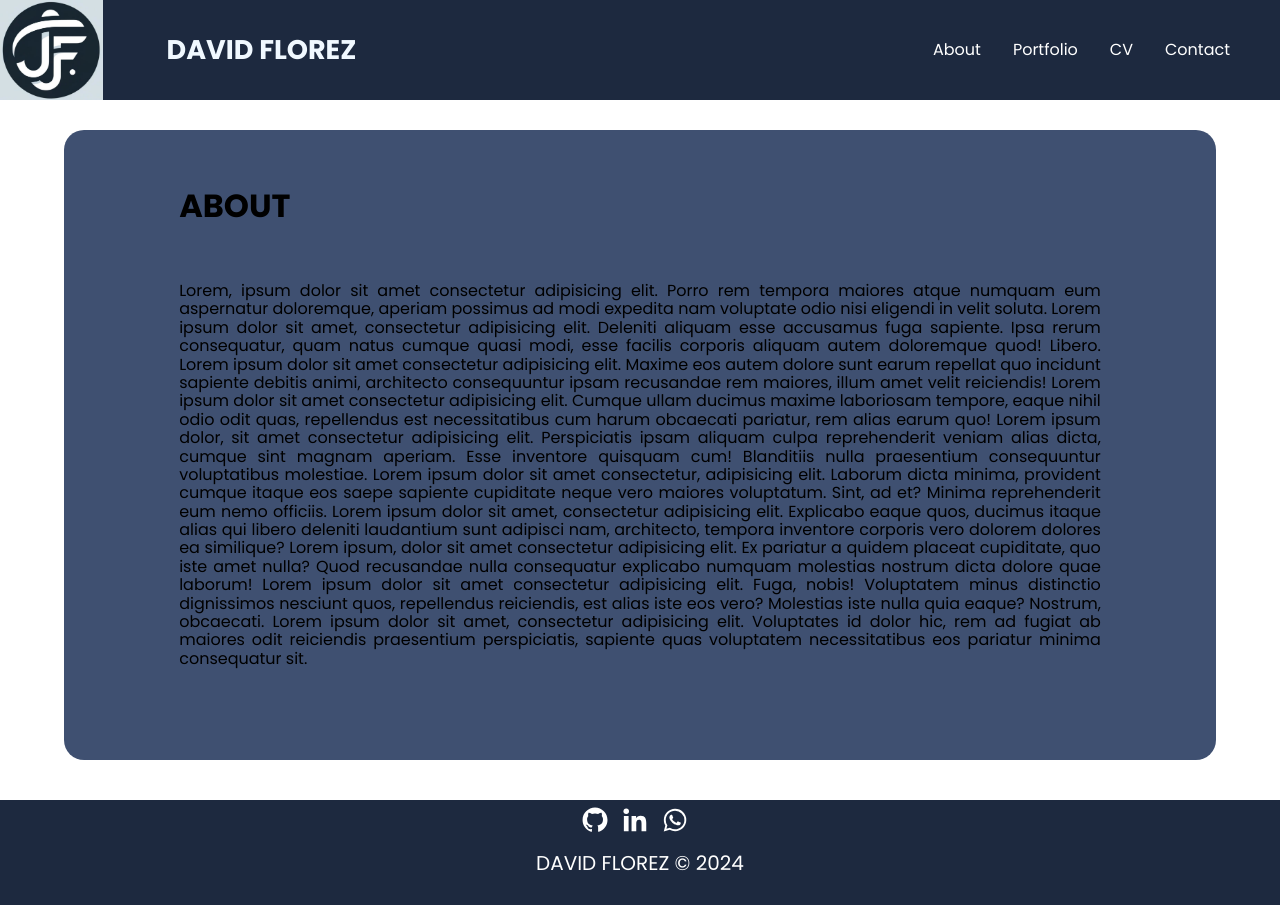
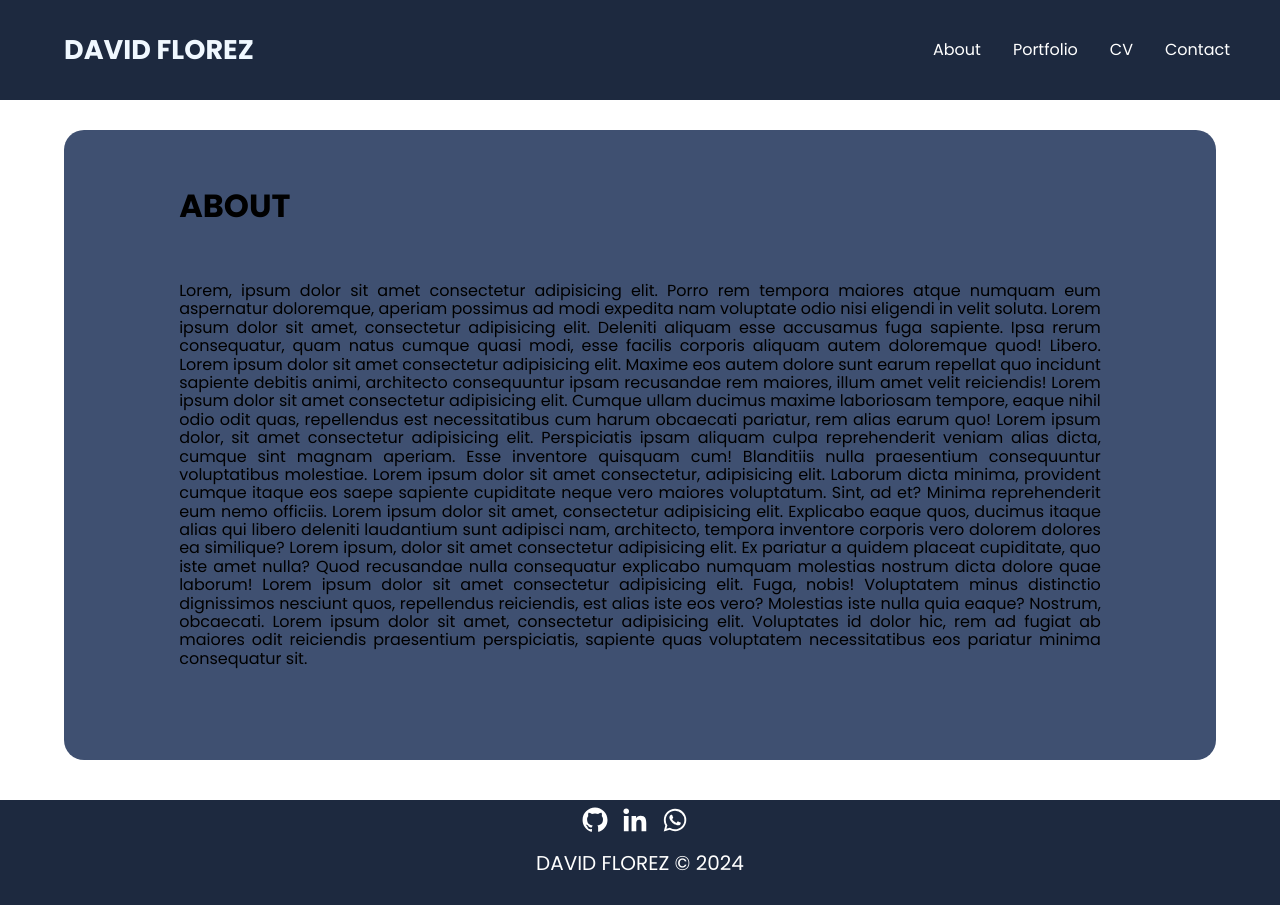
Before and after one commit to brayanflorez/Lampage.github.io, a plain HTML site: page index.html in a window 1280 px wide. Drawn offline with Linux system fonts and the light colour scheme.

Commit message:
index.html

```diff
--- a/index.html
+++ b/index.html
@@ -17,7 +17,7 @@
     <header class="hero">
         <nav class="nav container">
             <div >
-                <img src="./img/JF.jpg" alt="" class="nav_img">
+
             </div>
             <div class="nav_logo">
                 <h2 class="nav_title"> DAVID FLOREZ</h2>
```
